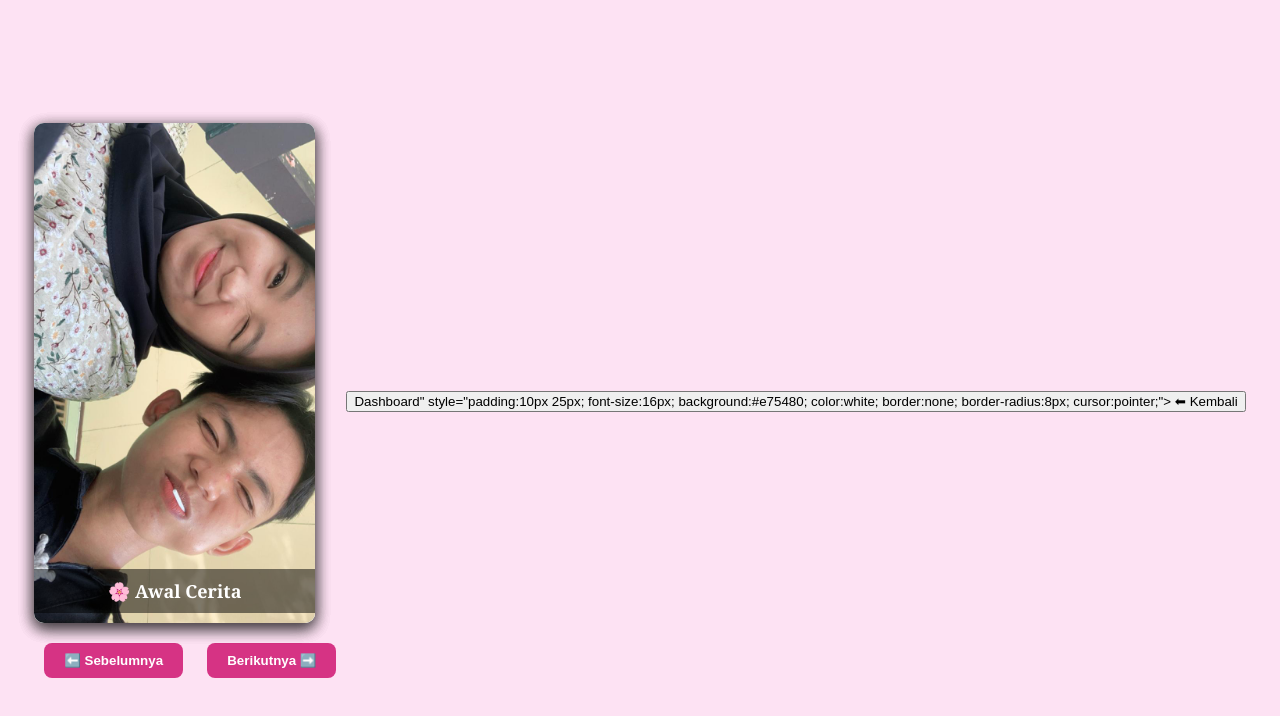
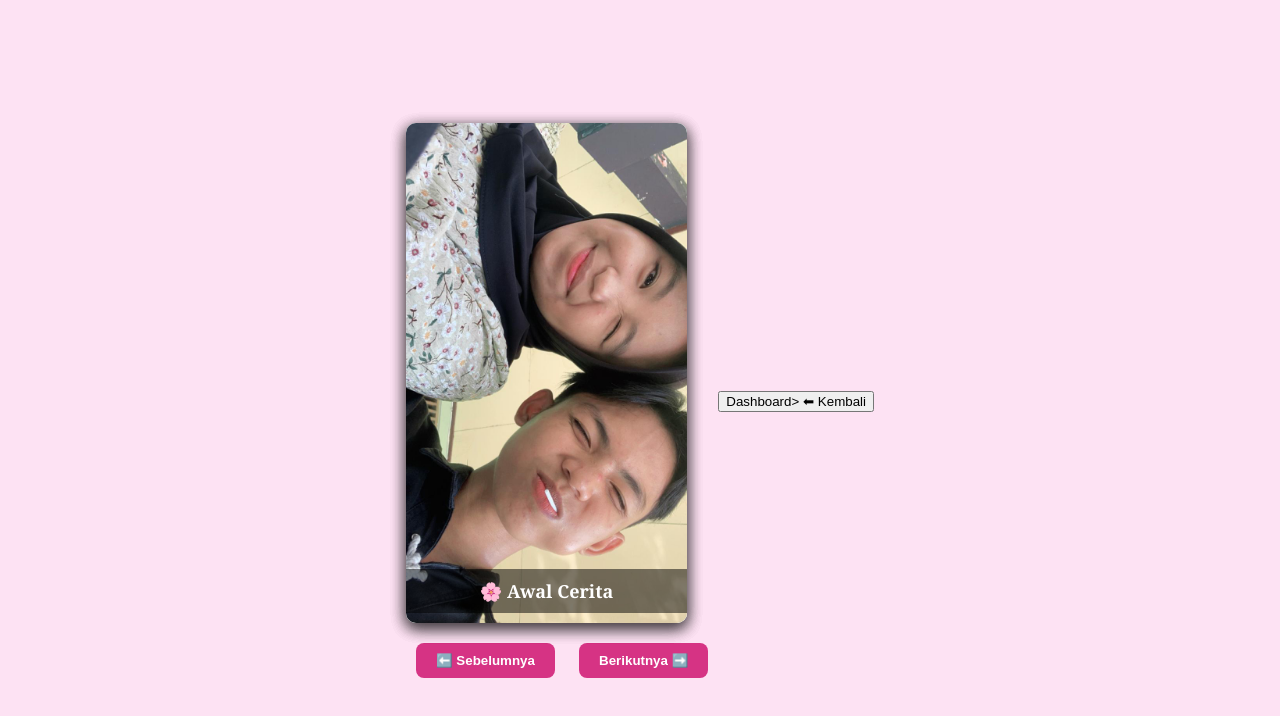
Before and after one commit to wildanhr729-boop/HADIAH-UNTUK-WUWU, a plain HTML site: page album.html in a window 1280 px wide. Drawn offline with Linux system fonts and the light colour scheme.

Commit message:
Fix HTML encoding issues in album.html

```diff
--- a/album.html
+++ b/album.html
@@ -106,8 +106,7 @@
 <br>
 <!-- Tombol Kembali -->
   <div style="text-align:center; margin:20px 0; position:relative; z-index:1;">
-    <button <a href="dashboard.html">Dashboard</a>"
-            style="padding:10px 25px; font-size:16px; background:#e75480; color:white; border:none; border-radius:8px; cursor:pointer;">
+    <button <a href="index.html">Dashboard</a>>
       ⬅ Kembali
     </button>
   </div>
```
